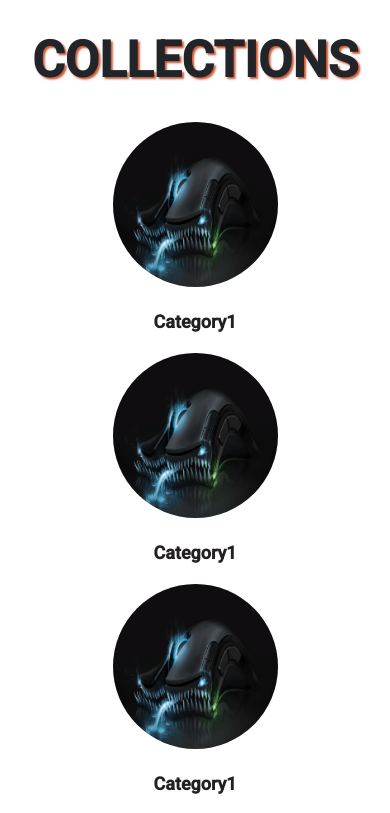
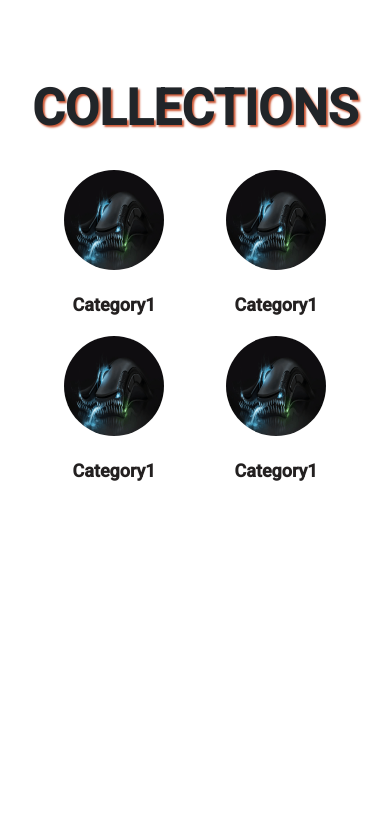
Before and after one commit to farhatsharifh/games-ecomm, an Angular app: page / in a window 390 px wide. Shown: the part 1464-2277 px from the top of the page. After the commit the page ends 2014 px from the top, so only its background shows below. Built offline with nearby package versions, Linux system fonts and the light colour scheme.

Commit message:
Update collections component

```diff
--- a/src/app/collections/collections.component.css
+++ b/src/app/collections/collections.component.css
@@ -5,7 +5,7 @@
   text-transform: uppercase;
 }
 
-.category-thumb {
+.category-row {
   align-items: center;
 }
 
@@ -31,7 +31,7 @@
 .category-image h4 a:focus,
 .category-image h4 a:active {
   text-decoration: none;
-  color: #ff7315;
+  color: var(--highlight-color);
 }
 
 .category {
@@ -102,5 +102,5 @@
 }
 
 .category .category-title:hover {
-  color: #ff7315;
+  color: var(--highlight-color);
 }
--- a/src/app/collections/collections.component.html
+++ b/src/app/collections/collections.component.html
@@ -1,10 +1,10 @@
 <section class="collections">
   <div class="py-5">
     <div class="container py-lg-2">
-      <h3 class="collections-title mb-0 text-center">Collections</h3>
-      <div class="category-thumb row mt-5 justify-content-center align-items-center">
+      <h3 class="collections-title mb-0 mt-5 text-center">Collections</h3>
+      <div class="category-row row mt-5 justify-content-center align-items-center">
         <div *ngFor="let number of [0,1,2,3]"
-          class="col-lg-2 col-md-4 col-6 category-image mx-3">
+          class="col-lg-2 col-4 category-image mx-3">
           <div class="category">
             <a href="#">
               <img src="../../assets/category/category1.png" class="img-fluid" alt="" />
```
